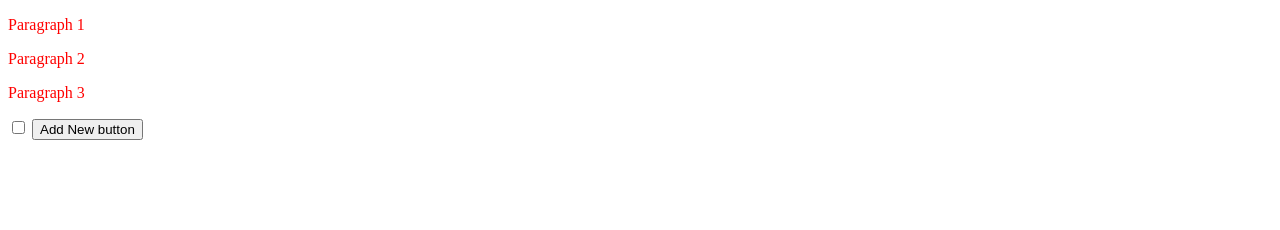
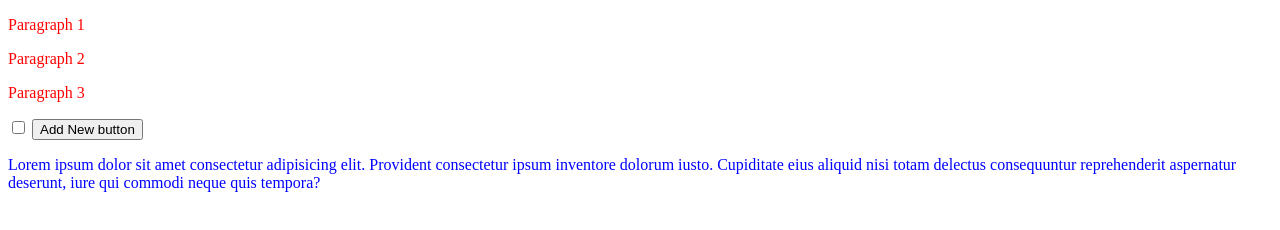
Before and after one commit to gokulprajapat/apnacollege-demo, a plain HTML site: page index.html in a window 1280 px wide. Drawn offline with Linux system fonts and the light colour scheme.

Commit message:
new paragraph added

```diff
--- a/index.html
+++ b/index.html
@@ -12,5 +12,6 @@
     <p>Paragraph 3</p>
     <input type="checkbox" value="gender">
     <button>Add New button</button>
+    <p style="color:blue;">Lorem ipsum dolor sit amet consectetur adipisicing elit. Provident consectetur ipsum inventore dolorum iusto. Cupiditate eius aliquid nisi totam delectus consequuntur reprehenderit aspernatur deserunt, iure qui commodi neque quis tempora?</p>
 </body>
 </html>
```
